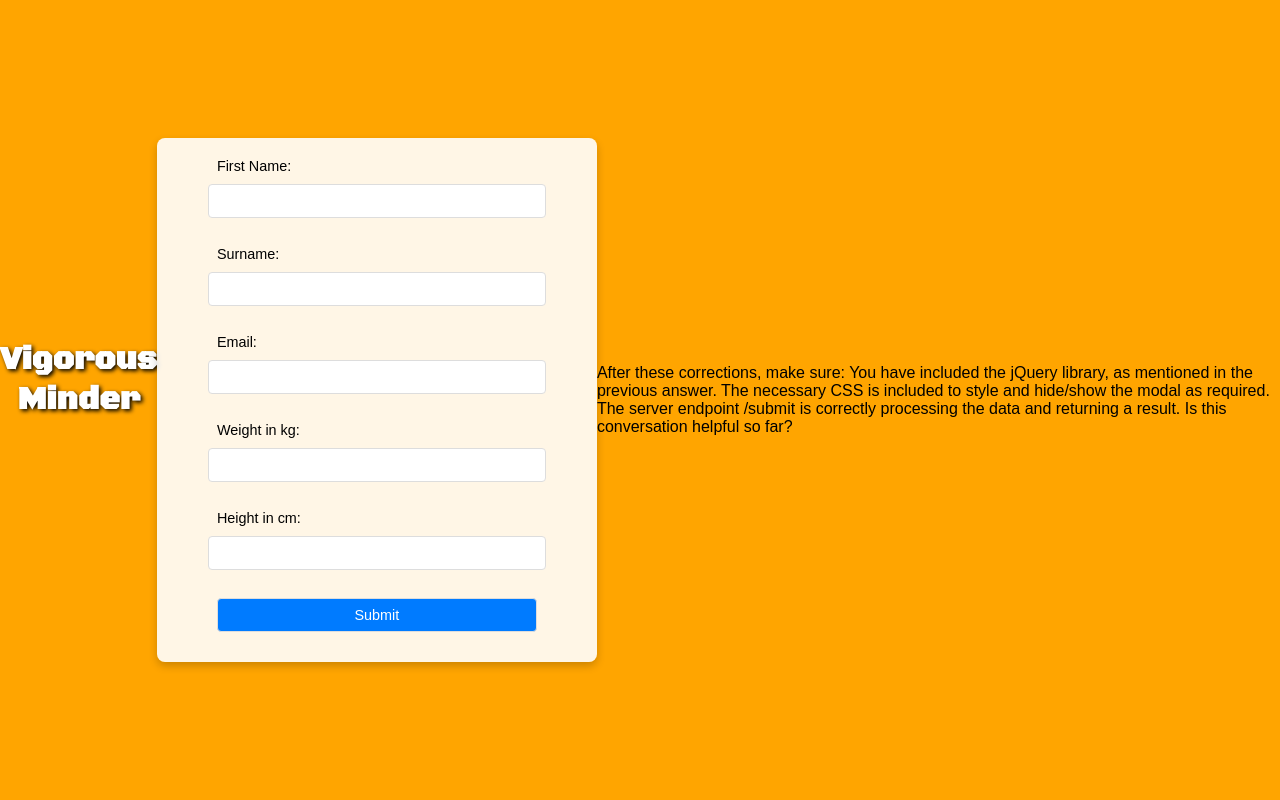
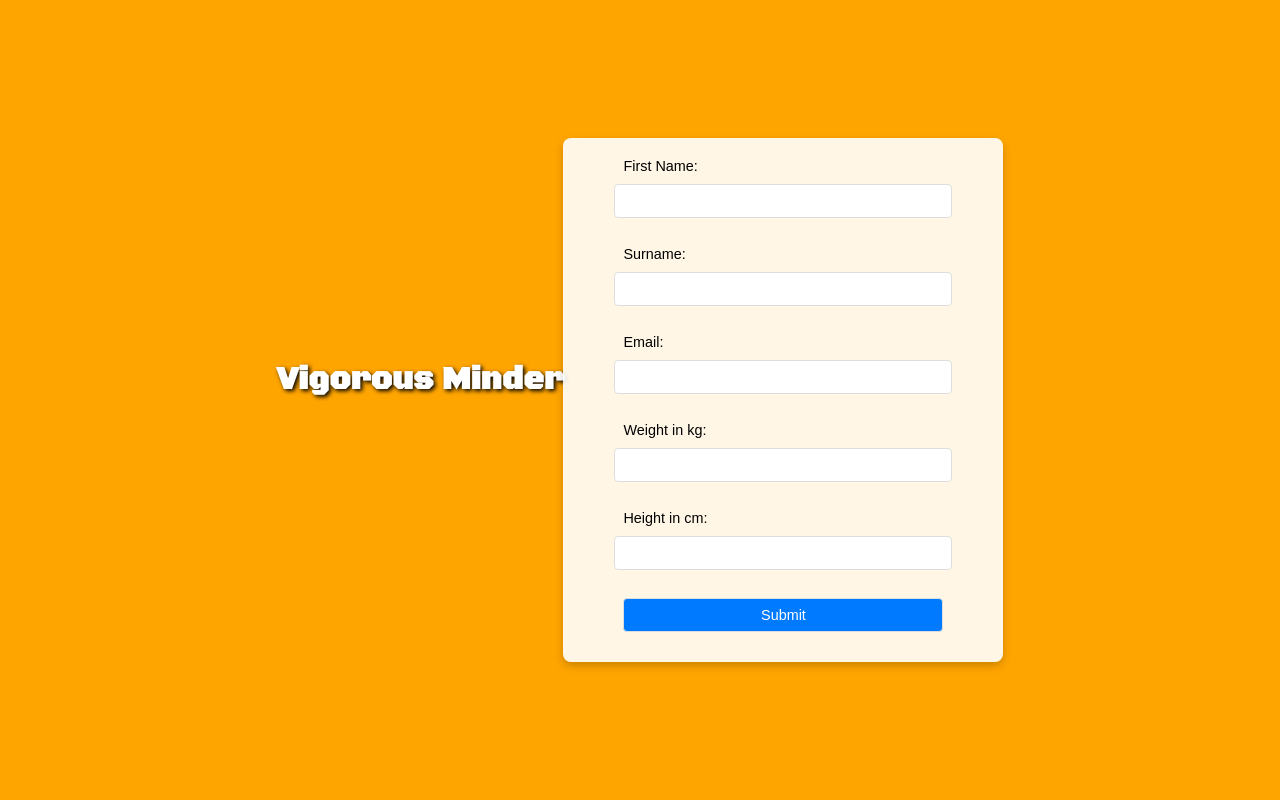
Before and after one commit to Klurifixus/Vigorous, a Flask app: page / in a window 1280 px wide. Run offline with Flask 3, Linux system fonts and the light colour scheme.

Commit message:
delete unnessisary text from trying chat gtp fix

```diff
--- a/templates/index.html
+++ b/templates/index.html
@@ -67,15 +67,7 @@
         });
     });
 </script>
-After these corrections, make sure:
 
-You have included the jQuery library, as mentioned in the previous answer.
-The necessary CSS is included to style and hide/show the modal as required.
-The server endpoint /submit is correctly processing the data and returning a result.
-
-
-
-Is this conversation helpful so far?
 
 
 
```
